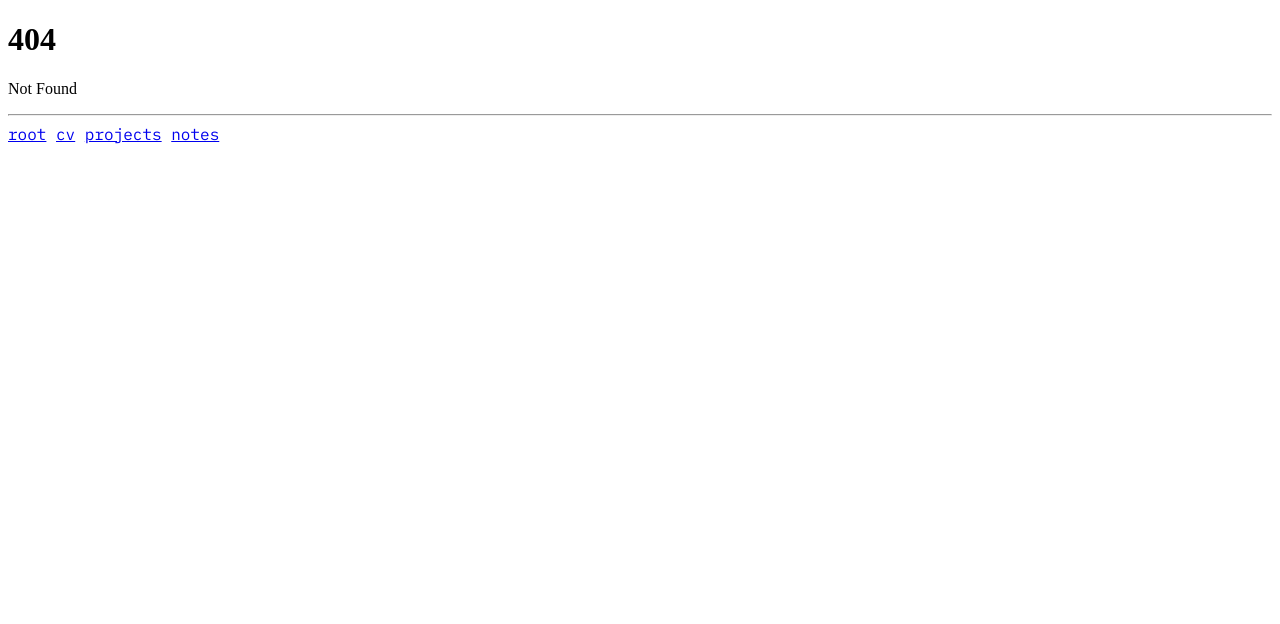
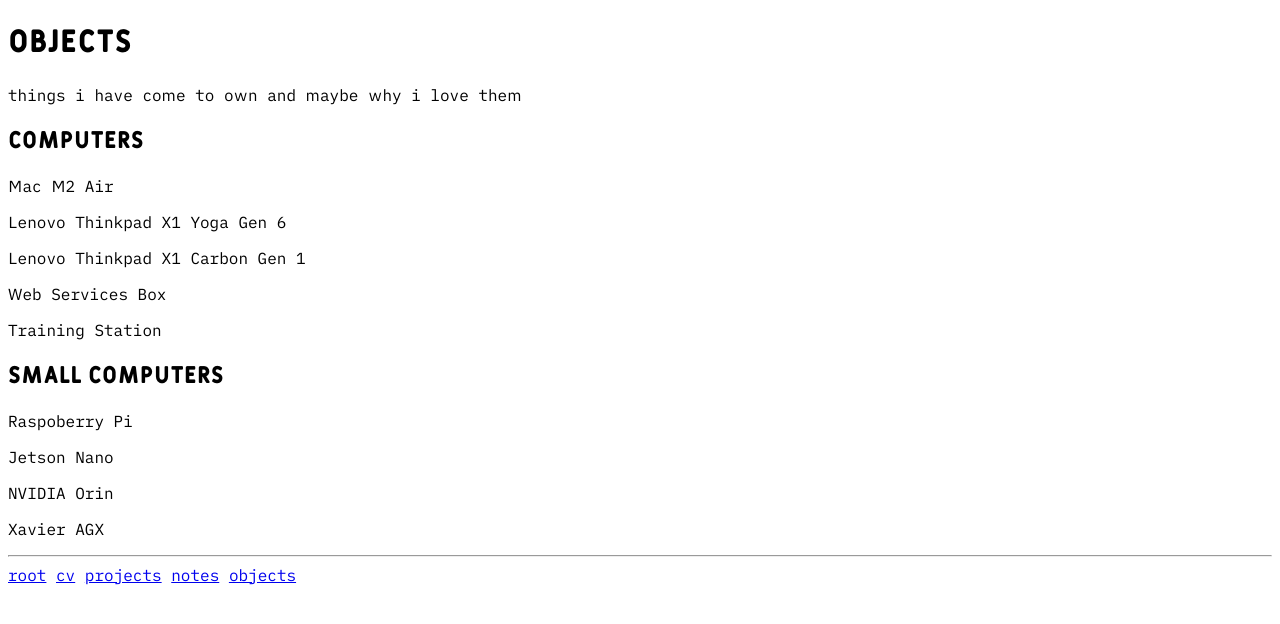
Before and after one commit to wjl88/bil-dev, a SvelteKit app: page /objects in a window 1280 px wide. Before the commit this address had no page. Shown: the top 624 px of the page. Built offline with nearby package versions, Linux system fonts and the light colour scheme.

Commit message:
added objects

```diff
--- a/src/routes/+layout.svelte
+++ b/src/routes/+layout.svelte
@@ -6,6 +6,7 @@
         <a href="/cv">cv</a>
         <a href="/projects">projects</a>
         <a href="/notes">notes</a>
+        <a href="/objects">objects</a>
     </p>
 </div>
 
--- /dev/null
+++ b/src/routes/objects/+page.svelte
@@ -0,0 +1,22 @@
+<h1>Objects</h1>
+<p>things i have come to own and maybe why i love them</p>
+<h2>Computers</h2>
+<p>Mac M2 Air</p>
+<p>Lenovo Thinkpad X1 Yoga Gen 6</p>
+<p>Lenovo Thinkpad X1 Carbon Gen 1</p>
+<p>Web Services Box</p>
+<p>Training Station</p>
+<h2>Small Computers</h2>
+<p>Raspoberry Pi</p>
+<p>Jetson Nano</p>
+<p>NVIDIA Orin</p>
+<p>Xavier AGX</p>
+
+<style>
+    h1, h2 {
+            font-family: fulbo;
+        }
+        p {
+            font-family: duo;
+        }
+    </style>
```
Also changed, not shown: src/routes/projects/+page.svelte (+8 -1 lines).
